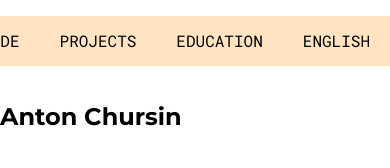
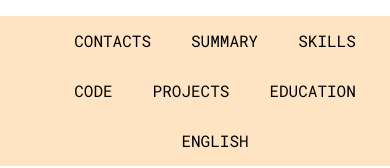
Before and after one commit to N7KA/rsschool-cv, a plain HTML site: page index.html in a window 390 px wide. Shown: the top 168 px of the page. Drawn offline with Linux system fonts and the light colour scheme.

Commit message:
docs: adaptive

```diff
--- a/style.css
+++ b/style.css
@@ -84,3 +84,10 @@ body {
         width: 100%;
     }
 }
+
+@media (max-width: 768px) {
+    .nav-list {
+        flex-wrap: wrap;
+        justify-content: center;
+    }
+}
```
